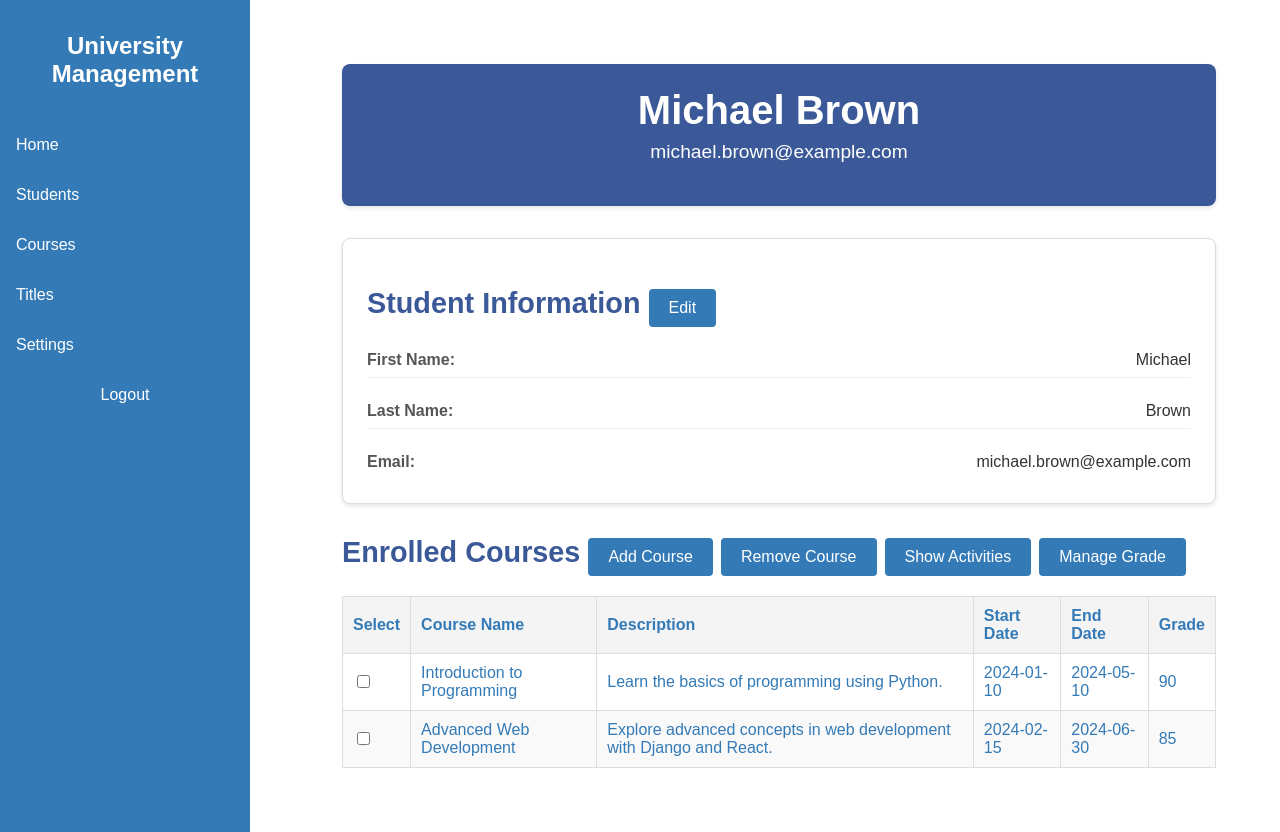
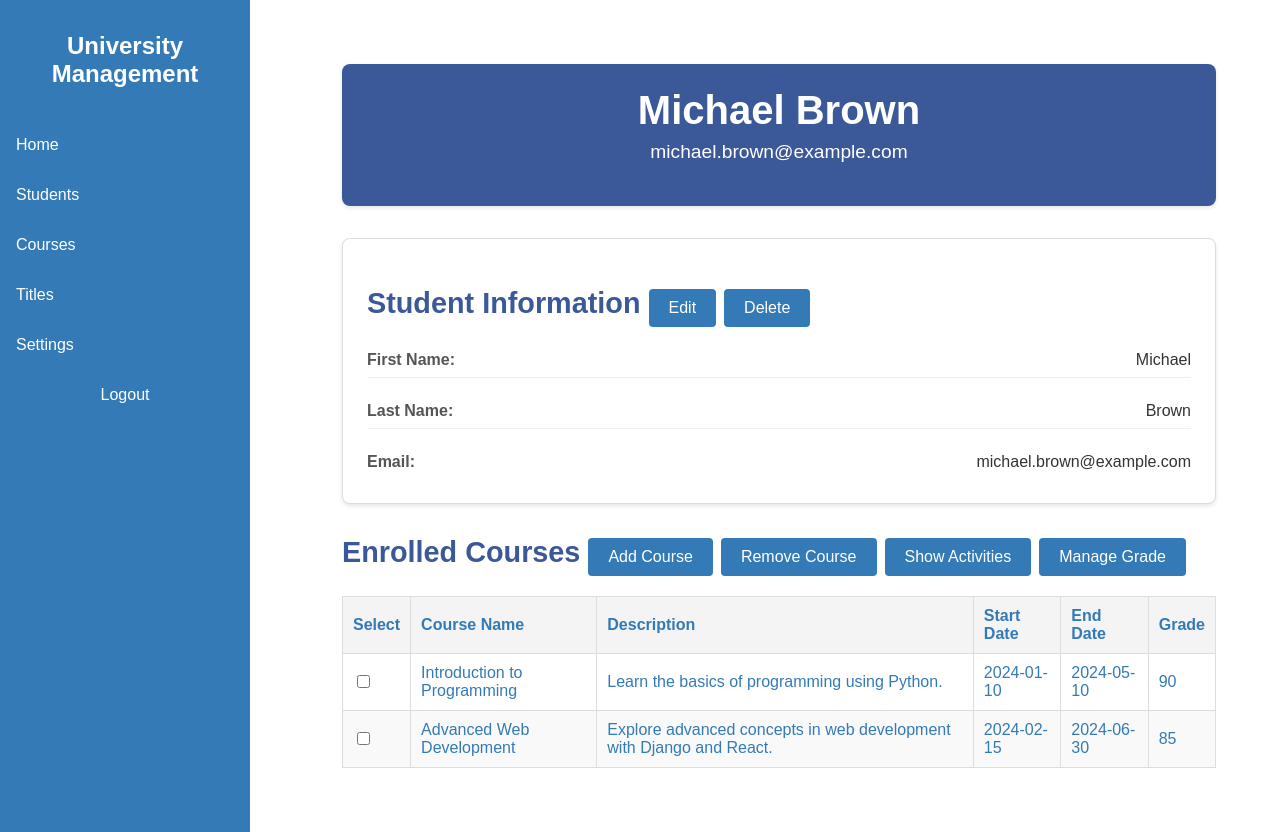
Before and after one commit to alfamike/University-Management-Project-Django, a Django app: page /students/1/ in a window 1280 px wide. Run offline with Django 5.2, Linux system fonts and the light colour scheme.

Commit message:
Added: - Delete student feature - Confirm alert in student courses deletion

```diff
--- a/university_management/registration_app/services_fabric/services_student.py
+++ b/university_management/registration_app/services_fabric/services_student.py
@@ -44,7 +44,7 @@ def query_student(student_id):
     return response
 
 
-def update_student(student_id, new_first_name, new_last_name, new_email):
+def update_student(student_id, new_first_name, new_last_name, new_email, is_deleted):
     fabric_client = get_fabric_client()
 
     # Cargar el canal y la identidad del usuario
@@ -56,7 +56,7 @@ def update_student(student_id, new_first_name, new_last_name, new_email):
         channel_name='mychannel',
         chaincode_name='mycc',  # Nombre de tu Chaincode
         fcn='UpdateStudent',  # Función en el Chaincode
-        args=[student_id, new_first_name, new_last_name, new_email],
+        args=[student_id, new_first_name, new_last_name, new_email, is_deleted],
         transient_map={},
         wait_for_event=True
     )
--- a/university_management/registration_app/templates/students/student_record.html
+++ b/university_management/registration_app/templates/students/student_record.html
@@ -15,6 +15,7 @@
         <div class="details-card">
             <h2 class="details-title">Student Information
                 <button id="edit-student-btn" class="btn">Edit</button>
+                <button id="delete-student-btn" class="btn">Delete</button>
             </h2>
             <div class="details-content">
                 <div class="detail-item">
@@ -517,6 +518,7 @@
         const selectedCourses = Array.from(checkboxes).map(checkbox => checkbox.value);
 
         if (selectedCourses.length > 0) {
+            if (confirm('Are you sure you want to delete these courses?')) {
                 fetch(`/deEnrollCourses/`, {
                     method: 'POST',
                     headers: {
@@ -539,6 +541,7 @@
                     }
                 })
                 .catch(error => console.error('Error:', error));
+            }
         } else {
             alert('No courses selected.');
         }
@@ -672,6 +675,29 @@
         })
         .catch(error => console.error('Error:', error));
     });
+
+    document.getElementById('delete-student-btn').addEventListener('click', function() {
+        if (confirm('Are you sure you want to delete this student?')) {
+            fetch(`/deleteStudent/`, {
+                method: 'POST',
+                headers: {
+                    'Content-Type': 'application/json',
+                    'X-CSRFToken': csrfToken,
+                    'X-Requested-With': 'XMLHttpRequest',
+                },
+                body: JSON.stringify({ id: student })
+            })
+            .then(response => response.json())
+            .then(data => {
+                if (data.status === 'success') {
+                    window.location.href = '/students/'; // Redirect to the students list page
+                } else {
+                    alert('Failed to delete student.');
+                }
+            })
+            .catch(error => console.error('Error:', error));
+        }
+    });
 </script>
 
 {% endblock %}
--- a/university_management/registration_app/views.py
+++ b/university_management/registration_app/views.py
@@ -491,6 +491,20 @@ def modify_student(request):
     return JsonResponse({'status': 'failed'}, status=400)
 
 
+def delete_student(request):
+    is_ajax = request.headers.get('x-requested-with') == 'XMLHttpRequest'
+
+    if request.method == 'POST' and is_ajax:
+        data = json.loads(request.body)
+        student_id = data.get('id')
+
+        # Delete the student
+        # TODO: Delete the student from the database
+        # services_student.update_student(student_id, is_deleted=True)
+        return JsonResponse({'status': 'success'})
+    return JsonResponse({'status': 'failed'}, status=400)
+
+
 def de_enroll_courses(request):
     is_ajax = request.headers.get('x-requested-with') == 'XMLHttpRequest'
 
--- a/university_management/university_management/urls.py
+++ b/university_management/university_management/urls.py
@@ -43,6 +43,7 @@ urlpatterns = [
     # Student
     path('createStudent/', views.create_student, name='create_student'),
     path('modifyStudent/', views.modify_student, name='modify_student'),
+    path('deleteStudent/', views.delete_student, name='delete_student'),
     path('students/', views.student_list, name='student_list'),
     path('students/<int:pk>/', views.student_record, name='student_record'),
     path('deEnrollCourses/', views.de_enroll_courses, name='de_enroll_student'),
```
Lines whose indentation alone changed are shown as unchanged.
